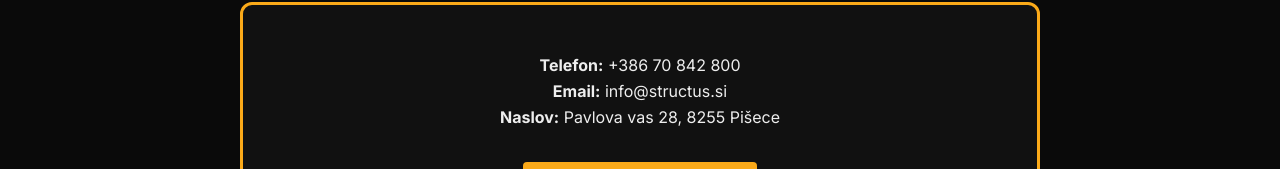
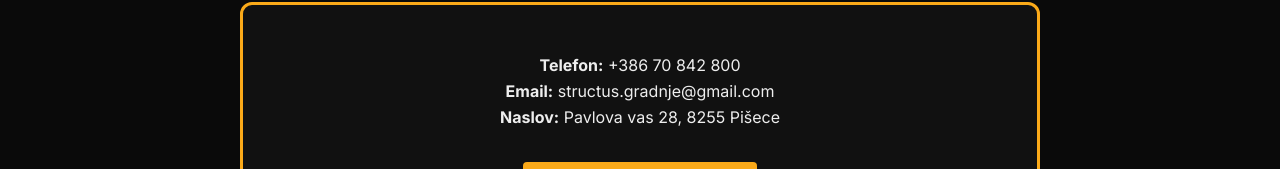
Before and after one commit to Dalibre3/structus, a plain HTML site: page index.html in a window 1280 px wide. Shown: the part 2974-3143 px from the top of the page. Drawn offline with Linux system fonts and the light colour scheme.

Commit message:
Update index.html

```diff
--- a/index.html
+++ b/index.html
@@ -204,7 +204,7 @@
             </p>
             <div style="background: #111; padding: 3rem; border-radius: 12px; border: 3px solid var(--yellow);">
                 <p><strong>Telefon:</strong> +386 70 842 800</p>
-                <p><strong>Email:</strong> info@structus.si</p>
+                <p><strong>Email:</strong> structus.gradnje@gmail.com</p>
                 <p><strong>Naslov:</strong> Pavlova vas 28, 8255 Pišece</p>
                 <a href="#" class="btn" style="margin-top: 2rem;">POŠLJI SPOROČILO</a>
             </div>
```
